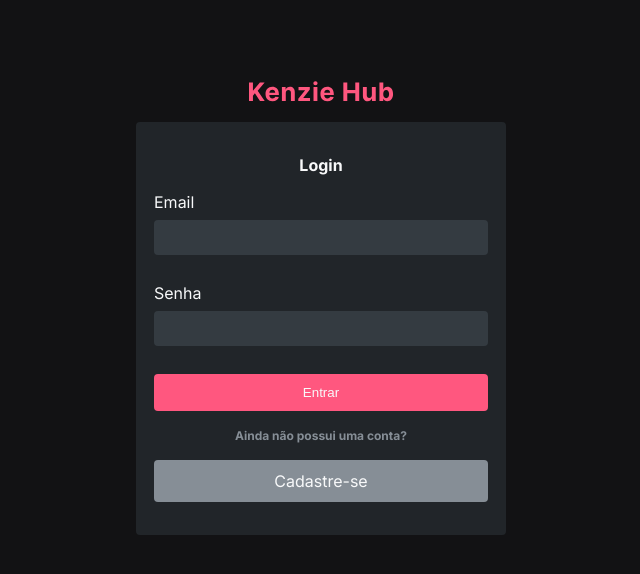
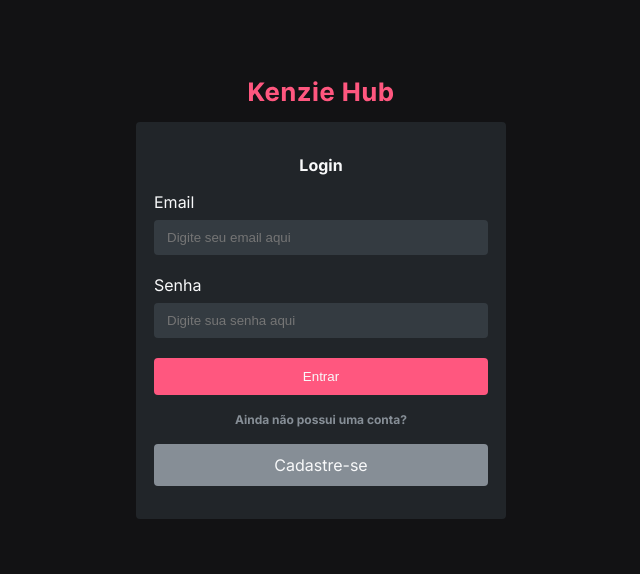
Before and after one commit to hboppe/kenzie_hub, a React (Vite) app: page / in a window 1280 px wide. Shown: the top 574 px of the page, without its empty margins (319-959 px from the left). Built offline with nearby package versions, Linux system fonts and the light colour scheme.

Commit message:
fix: style of the Input of Login form

```diff
--- /dev/null
+++ b/src/components/Input/index.jsx
@@ -0,0 +1,14 @@
+import { forwardRef } from "react";
+
+const Input = ({inputName, label, type, placeholder, error, ...rest}, ref) => {
+    return (
+        <div>
+            <label htmlFor={inputName}>{label}</label>
+            <input type={type} placeholder={placeholder} ref={ref} {...rest}/>
+            {error && <small>{error}</small>}
+
+        </div>
+    )
+}
+
+export default forwardRef(Input);
--- a/src/components/Login/Form/index.jsx
+++ b/src/components/Login/Form/index.jsx
@@ -5,6 +5,7 @@
 import api from '../../../services/api.js'
 import { useNavigate } from "react-router-dom";
 import { toast } from 'react-toastify';
+import Input from "../../Input";
 
 
 const Form = ({setLoading}) => {
@@ -53,17 +54,33 @@
 
     return (
         <StyledForm onSubmit={handleSubmit(loginUser)}>
-            <div>
+            {/* <div>
                 <label htmlFor="email">Email</label>
                 <input type="text" {...register('email')} />
                 <p>{errors.email?.message}</p>
-            </div>
+            </div> */}
 
-            <div>
+            <Input inputName='email'
+                placeholder='Digite seu email aqui'
+                label='Email'
+                type='text'
+                error={errors.email?.message}
+                {...register('email')}
+            />
+
+            <Input inputName='password'
+                placeholder='Digite sua senha aqui'
+                label='Senha'
+                type='password'
+                error={errors.password?.message}
+                {...register('password')}
+            />
+
+            {/* <div>
                 <label htmlFor="password">Senha</label>
                 <input type="password" {...register('password')}/>
                 <p>{errors.password?.message}</p>
-            </div>
+            </div> */}
 
             <button type="submit">Entrar</button>
         </StyledForm>
--- a/src/components/Login/Form/styles.js
+++ b/src/components/Login/Form/styles.js
@@ -44,6 +44,19 @@
         cursor: pointer;
         background-color: var(--color-primary-focus);
     }
+
+    input:-webkit-autofill,
+    input:-webkit-autofill:hover,
+    input:-webkit-autofill:focus,
+    input:-webkit-autofill:active{
+        -webkit-box-shadow: 0 0 0 30px #343B41 inset !important;
+        -webkit-text-fill-color: var(--grey-0) !important;
+        -webkit
+    }
+
+    small {
+        color: var(--grey-1);
+    }
 `
 
 export default StyledForm;
```
